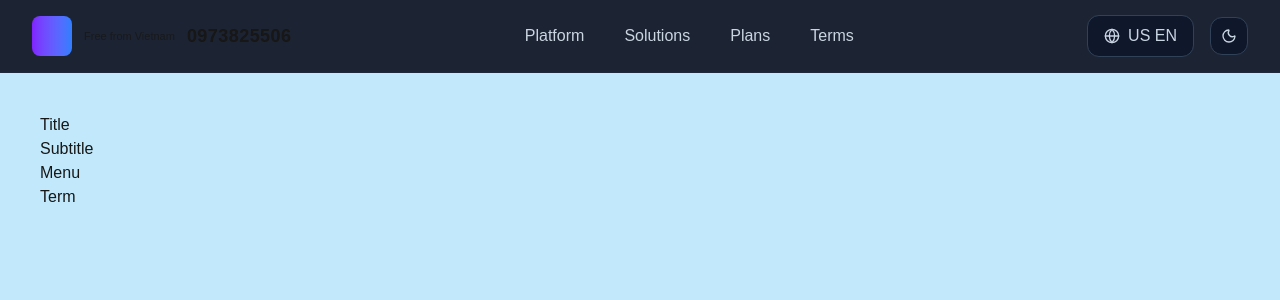
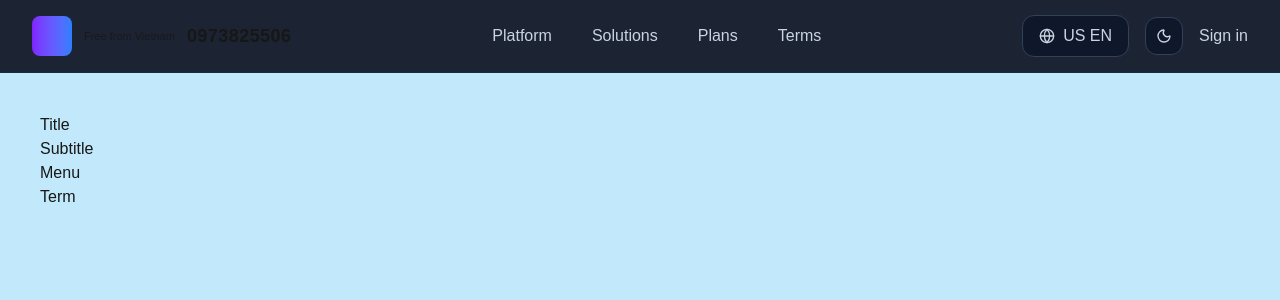
Before and after one commit to sekiro961-wq/shortlink-clone-nextjs, a Next.js app: page / in a window 1280 px wide. Shown: the top 300 px of the page. Built offline with nearby package versions, Linux system fonts and the light colour scheme.

Commit message:
Sign in button

```diff
--- a/src/components/layout/navbar/NavbarActions.tsx
+++ b/src/components/layout/navbar/NavbarActions.tsx
@@ -10,6 +10,9 @@ export default function NavbarActions() {
       <button className="rounded-xl border border-slate-700 bg-slate-900 p-2.5 text-slate-300 transition hover:brightness-150">
         <Moon size={16} />
       </button>
+      <a href="#" className="text-slate-300 hover:brightness-150">
+        Sign in
+      </a>
     </div>
   );
 }
```
